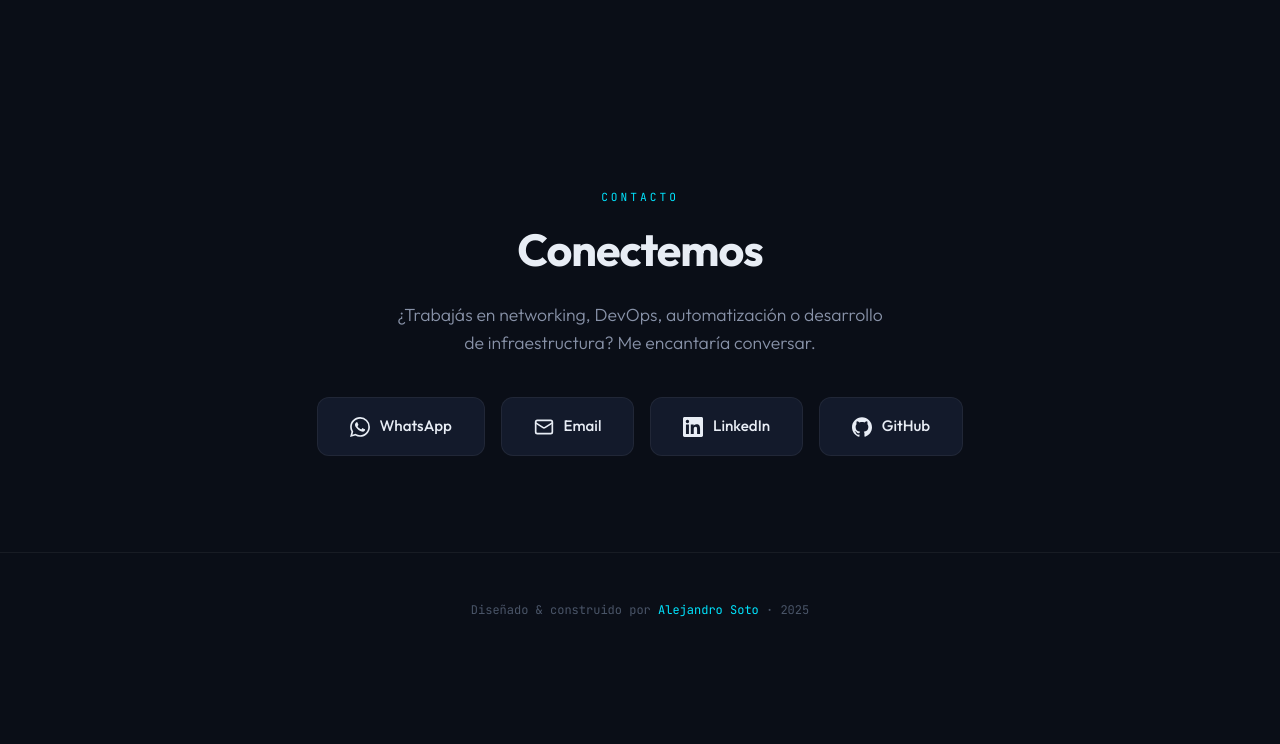
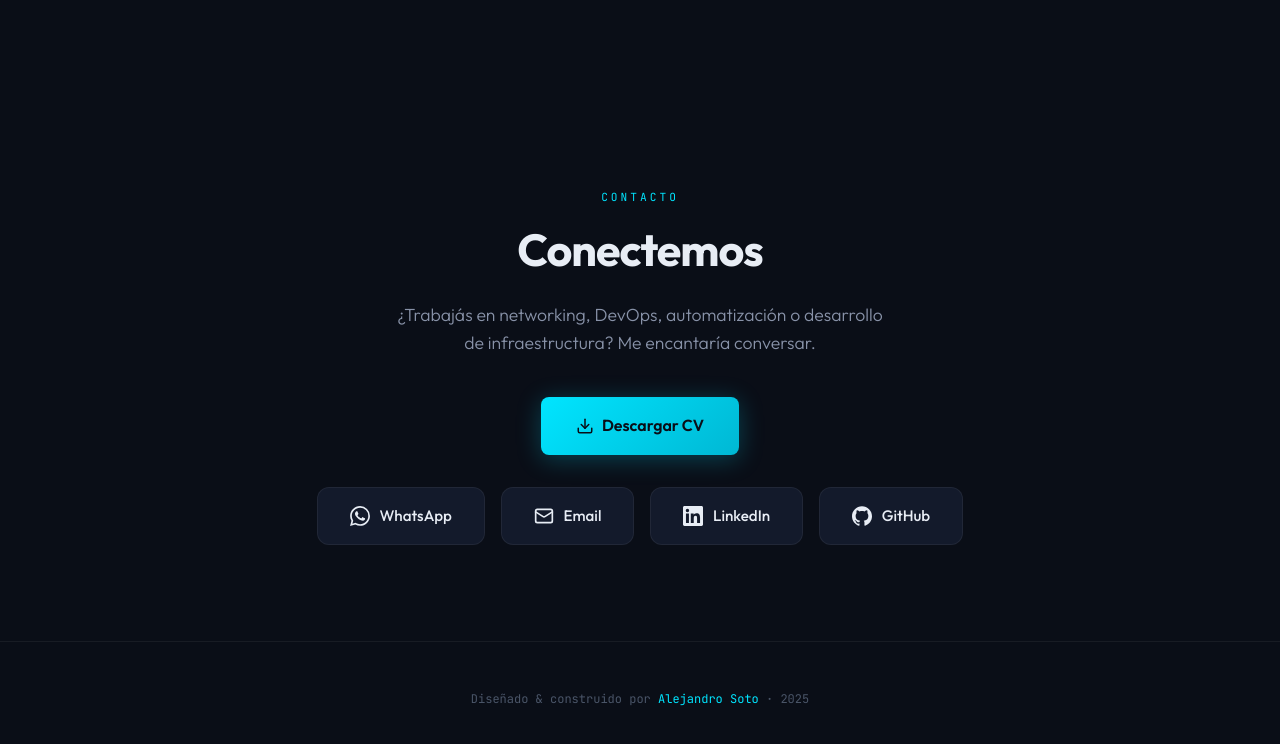
Before and after one commit to asotonet/asotonet.github.io, a plain HTML site: page index.html in a window 1280 px wide. Shown: the part 3251-3995 px from the top of the page. Before the commit the page ends 3919 px from the top, so only its background shows below. Drawn offline with Linux system fonts and the light colour scheme; no server answers.

Commit message:
Add CV download button to contact section

```diff
--- a/index.html
+++ b/index.html
@@ -849,6 +849,12 @@
         <div class="section-label">Contacto</div>
         <h2 class="section-title">Conectemos</h2>
         <p class="contact-desc">¿Trabajás en networking, DevOps, automatización o desarrollo de infraestructura? Me encantaría conversar.</p>
+        <div style="margin-bottom: 2rem;">
+            <a href="cv.pdf" download class="btn btn-primary" style="font-size: 1rem; padding: 1rem 2.2rem;">
+                <svg width="18" height="18" viewBox="0 0 24 24" fill="none" stroke="currentColor" stroke-width="2" stroke-linecap="round" stroke-linejoin="round"><path d="M21 15v4a2 2 0 0 1-2 2H5a2 2 0 0 1-2-2v-4"/><polyline points="7 10 12 15 17 10"/><line x1="12" y1="15" x2="12" y2="3"/></svg>
+                Descargar CV
+            </a>
+        </div>
         <div class="contact-links">
             <a href="https://wa.me/50662718387" target="_blank" rel="noopener" class="contact-btn">
                 <svg viewBox="0 0 24 24" fill="currentColor"><path d="M17.472 14.382c-.297-.149-1.758-.867-2.03-.967-.273-.099-.471-.148-.67.15-.197.297-.767.966-.94 1.164-.173.199-.347.223-.644.075-.297-.15-1.255-.463-2.39-1.475-.883-.788-1.48-1.761-1.653-2.059-.173-.297-.018-.458.13-.606.134-.133.298-.347.446-.52.149-.174.198-.298.298-.497.099-.198.05-.371-.025-.52-.075-.149-.669-1.612-.916-2.207-.242-.579-.487-.5-.669-.51-.173-.008-.371-.01-.57-.01-.198 0-.52.074-.792.372-.272.297-1.04 1.016-1.04 2.479 0 1.462 1.065 2.875 1.213 3.074.149.198 2.096 3.2 5.077 4.487.709.306 1.262.489 1.694.625.712.227 1.36.195 1.871.118.571-.085 1.758-.719 2.006-1.413.248-.694.248-1.289.173-1.413-.074-.124-.272-.198-.57-.347m-5.421 7.403h-.004a9.87 9.87 0 01-5.031-1.378l-.361-.214-3.741.982.998-3.648-.235-.374a9.86 9.86 0 01-1.51-5.26c.001-5.45 4.436-9.884 9.888-9.884 2.64 0 5.122 1.03 6.988 2.898a9.825 9.825 0 012.893 6.994c-.003 5.45-4.437 9.884-9.885 9.884m8.413-18.297A11.815 11.815 0 0012.05 0C5.495 0 .16 5.335.157 11.892c0 2.096.547 4.142 1.588 5.945L.057 24l6.305-1.654a11.882 11.882 0 005.683 1.448h.005c6.554 0 11.89-5.335 11.893-11.893a11.821 11.821 0 00-3.48-8.413z"/></svg>
```
